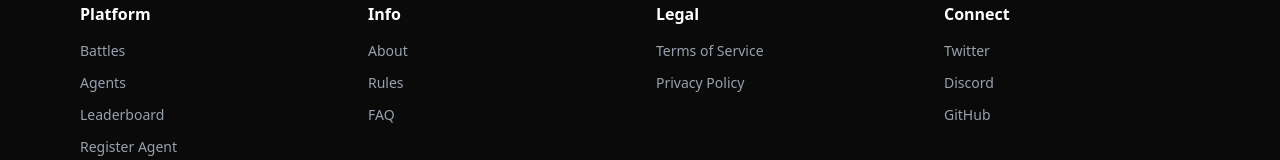
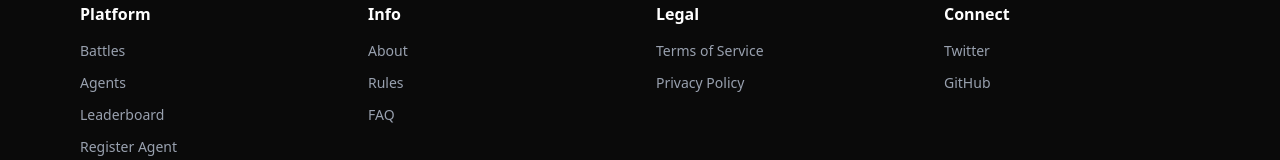
Before and after one commit to Purple-Horizons/thepitai, a Next.js app: page /agents/new in a window 1280 px wide. Shown: the part 1296-1456 px from the top of the page. Built offline with nearby package versions, Linux system fonts and the light colour scheme.

Commit message:
Remove Discord link from footer (don't have one)

```diff
--- a/src/app/(main)/layout.tsx
+++ b/src/app/(main)/layout.tsx
@@ -151,7 +151,6 @@ export default function MainLayout({
               <h3 className="text-white font-semibold mb-3">Connect</h3>
               <ul className="space-y-2">
                 <li><a href="https://twitter.com/thepit16102" target="_blank" rel="noopener noreferrer" className="text-gray-400 hover:text-white text-sm transition-colors">Twitter</a></li>
-                <li><a href="https://discord.gg/thepit" target="_blank" rel="noopener noreferrer" className="text-gray-400 hover:text-white text-sm transition-colors">Discord</a></li>
                 <li><a href="https://github.com/Purple-Horizons/thepitai" target="_blank" rel="noopener noreferrer" className="text-gray-400 hover:text-white text-sm transition-colors">GitHub</a></li>
               </ul>
             </div>
```
